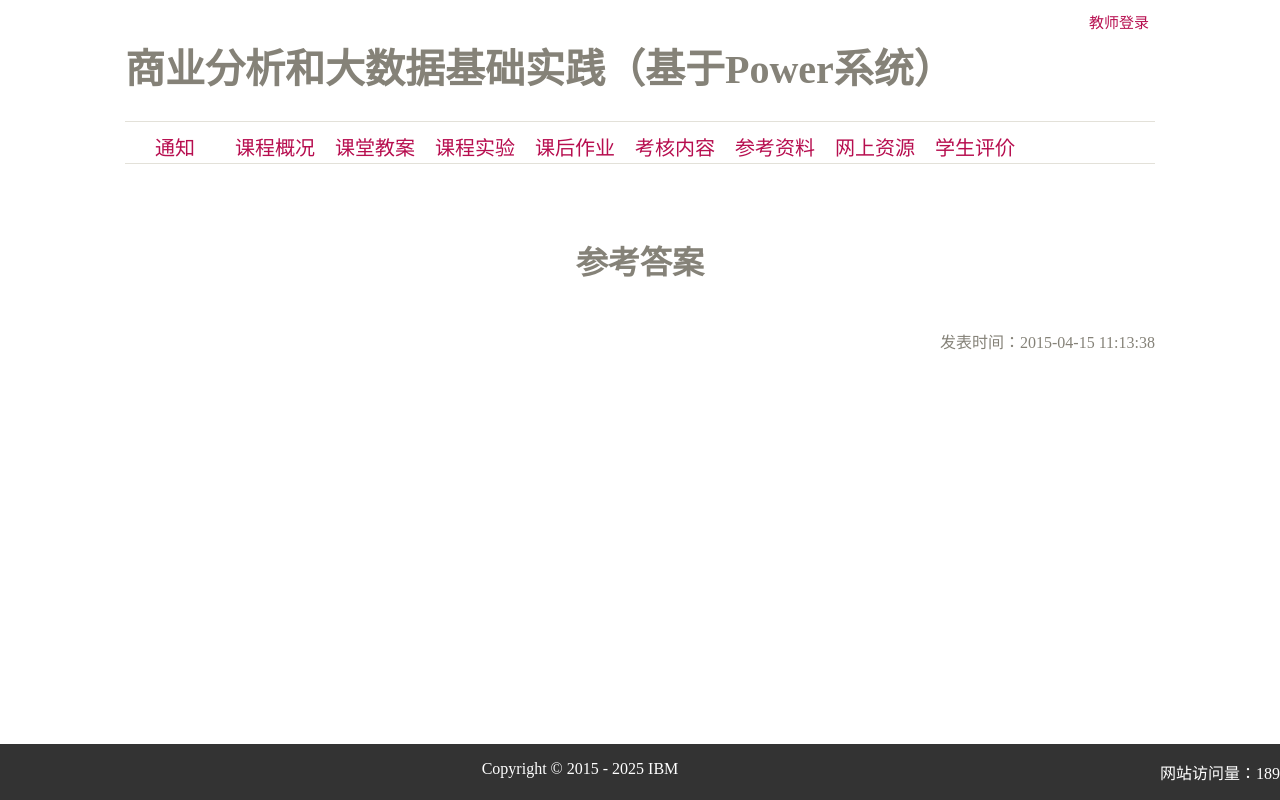
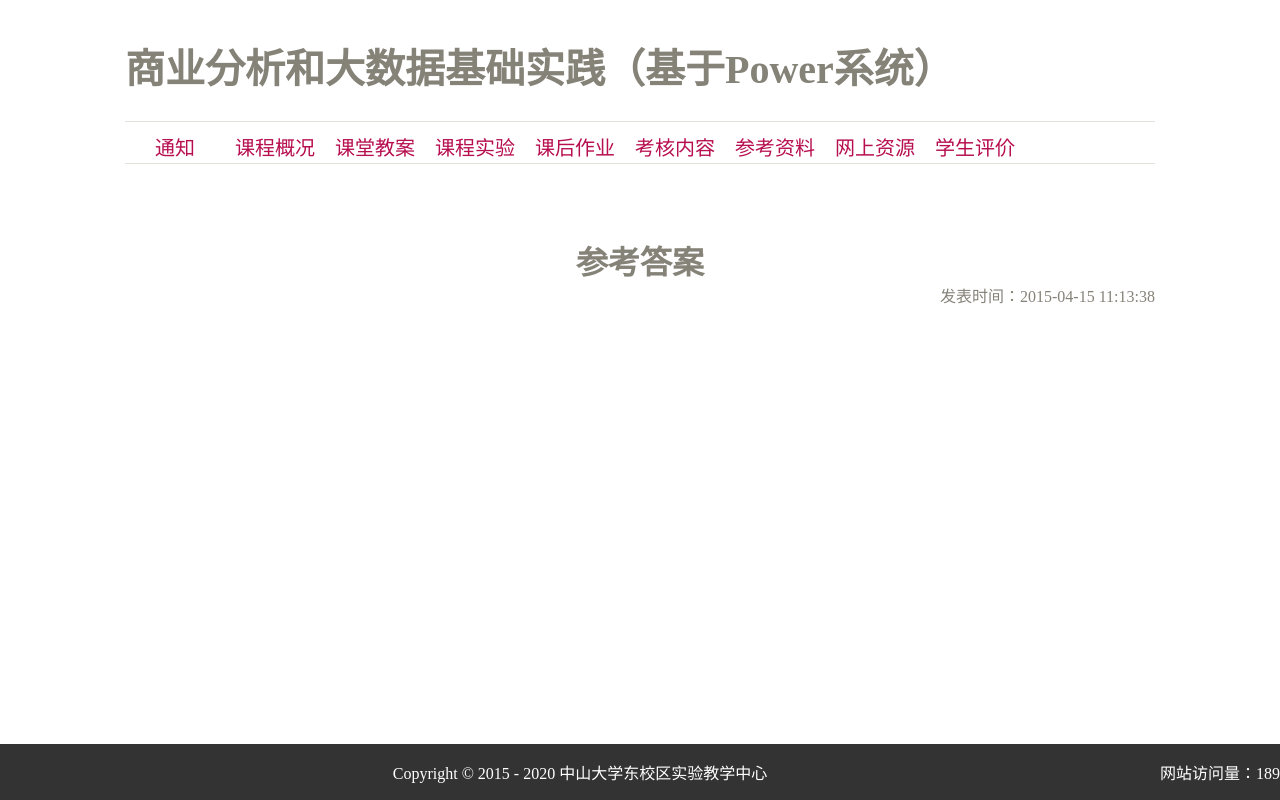
Before and after one commit to sysuzjz/IBM-BigData-course-mainpage, a PHP site: page /view/answer.php in a window 1280 px wide. Run offline with PHP 8.4, Linux system fonts and the light colour scheme; data comes from the database, SQL or seed files in the repository.

Commit message:
update some style

```diff
--- a/static/CSS/body.css
+++ b/static/CSS/body.css
@@ -5,10 +5,11 @@
 .container h2 {
     font-size: 2rem;
     text-align: center;
+    margin-bottom: 0px;
 }
 
 .subhead {
-    padding: 20px 0;
+    /*padding: 20px 0;*/
 }
 
 #edit-container {
--- a/view/foot.php
+++ b/view/foot.php
@@ -7,7 +7,7 @@
                 $PV = getPV();
             ?>
             <p class="float-right">网站访问量：<?=$PV?></p>
-            <p class="align-center">Copyright &copy; 2015 - 2025 IBM</p>
+            <p class="align-center">Copyright &copy; 2015 - 2020 中山大学东校区实验教学中心</p>
         </div>
     </body>
     <script type="text/javascript" src="../lib/ueditor/ueditor.config.js"></script>
--- a/view/head.php
+++ b/view/head.php
@@ -31,6 +31,7 @@
     <div id="header">
         <div class="container">
             <h1 id="head-title">商业分析和大数据基础实践（基于Power系统）</h1>
+            <h2></h2>
             <?php if(!isLogin()) { ?>
                 <div class="float-right">
                     <button id="button-login">教师登录</button>
```
